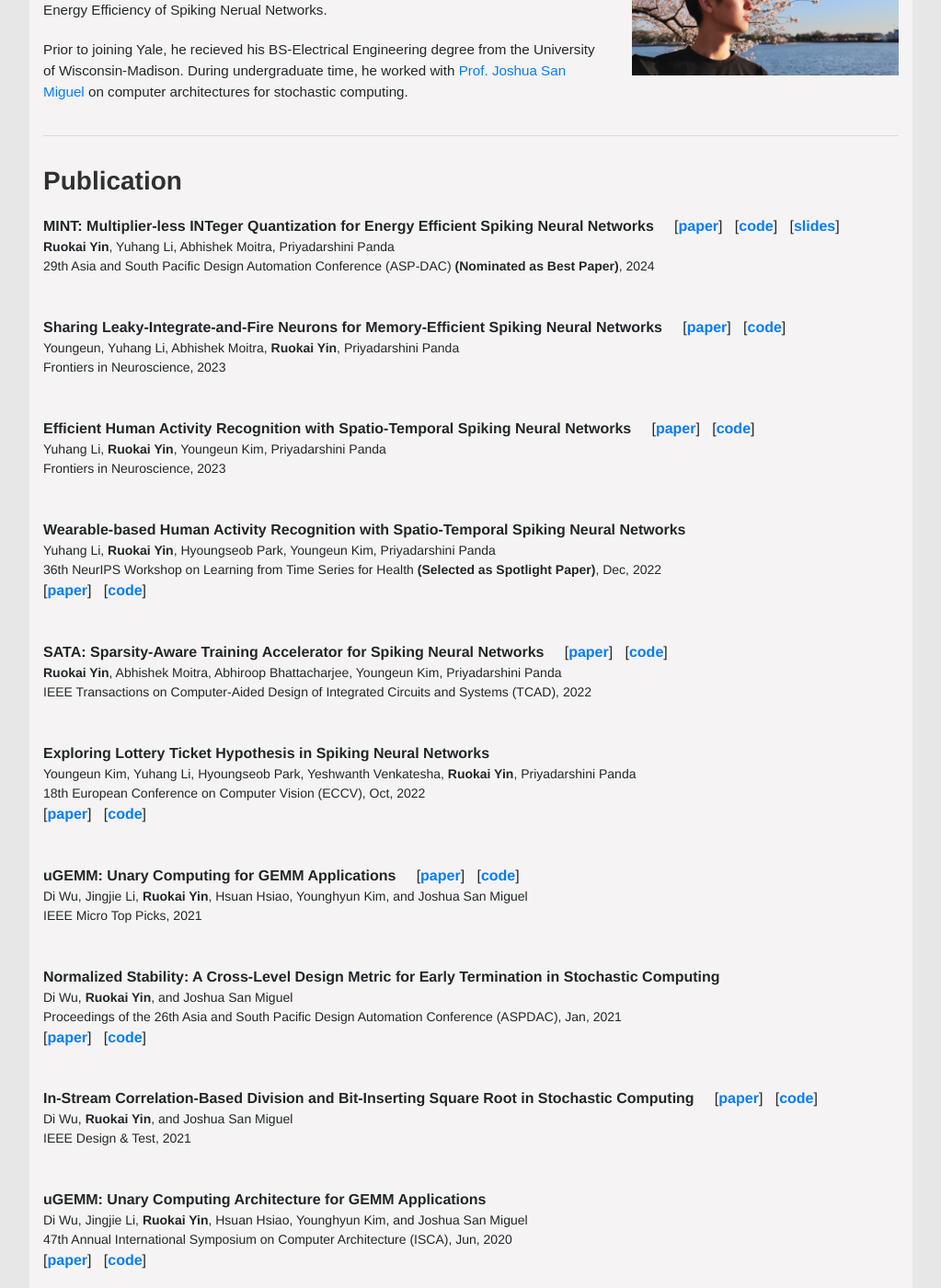
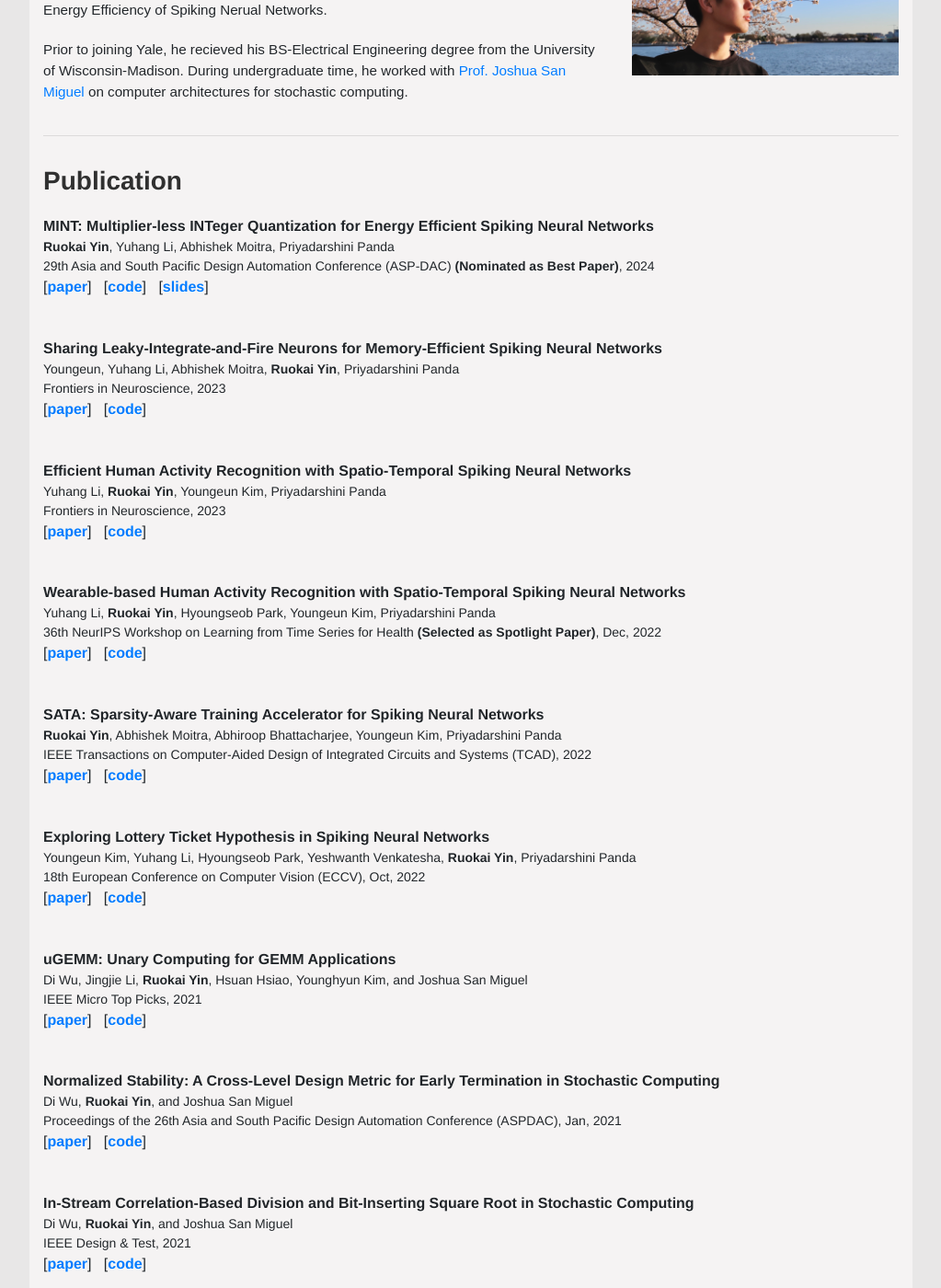
Before and after one commit to RuokaiYin/RuokaiYin.github.io, a Jekyll site: the page built from index.html, in a window 1280 px wide and 1400 px high, scrolled down 415 px. Shown: the whole window at 92% size, without its empty margins (128-1151 px from the left). Built offline with Jekyll 4.4.1, drawn with Linux system fonts in a browser that asks for light colours.

Commit message:
Update publications.html

```diff
--- a/_includes/publications.html
+++ b/_includes/publications.html
@@ -15,12 +15,12 @@
     </div> -->
     <div class="col-12">
         <nobr class="papertitle"> {{ publication.title }} </nobr>
-        &nbsp;&nbsp;&nbsp;
+        <!-- &nbsp;&nbsp;&nbsp; -->
+        <div class="paperauthors"> {{ publication.author }} </div>
+        <div class="paperauthors"> {{ publication.booktitle }}, {{ publication.year }} </div>
         [<a class="papertitle" href="{{ site.baseurl }}/papers/{{publication.file}}">paper</a>]
         &nbsp;
-        [<a class="papertitle" href="{{ publication.code }}">code</a>]
-        <div class="paperauthors"> {{ publication.author }} </div>
-        <p class="paperauthors"> {{ publication.booktitle }}, {{ publication.year }} </p>
+        [<a class="papertitle" href="{{ publication.code }}">code</a>] <p>
         <br>
     </div>
 </div>
@@ -52,14 +52,14 @@
     </div> -->
     <div class="col-12">
         <nobr class="papertitle"> {{ publication.title }} </nobr>
-        &nbsp;&nbsp;&nbsp;
+        <!-- &nbsp;&nbsp;&nbsp; -->
+        <div class="paperauthors"> {{ publication.author }} </div>
+        <div class="paperauthors"> {{ publication.booktitle }}, {{ publication.year }} </div>
         [<a class="papertitle" href="{{ site.baseurl }}/papers/{{publication.file}}">paper</a>]
         &nbsp;
         [<a class="papertitle" href="{{ publication.code }}">code</a>]
         &nbsp;
-        [<a class="papertitle" href="{{ site.baseurl }}/slides/{{publication.pre}}">slides</a>]
-        <div class="paperauthors"> {{ publication.author }} </div>
-        <p class="paperauthors"> {{ publication.booktitle }}, {{ publication.year }} </p>
+        [<a class="papertitle" href="{{ site.baseurl }}/slides/{{publication.pre}}">slides</a>] <p>
         <br>
     </div>
 </div>
```
